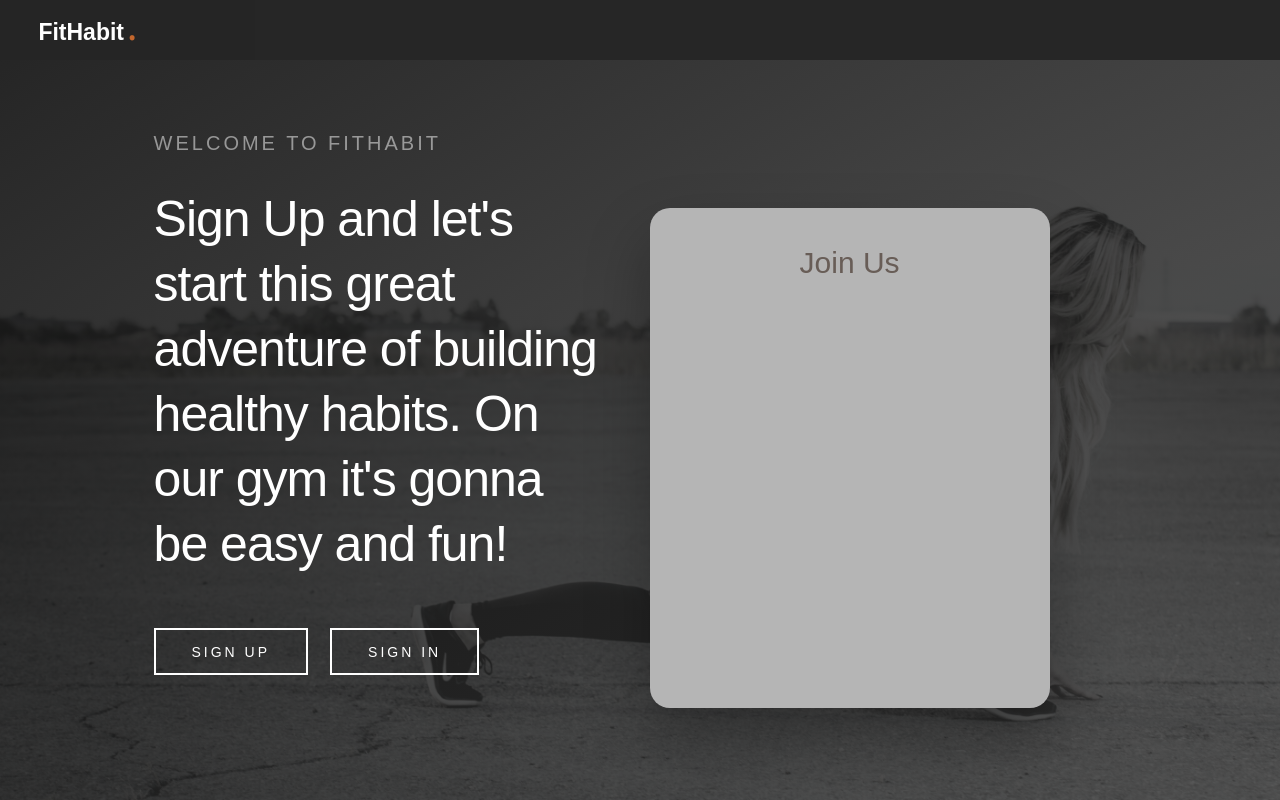
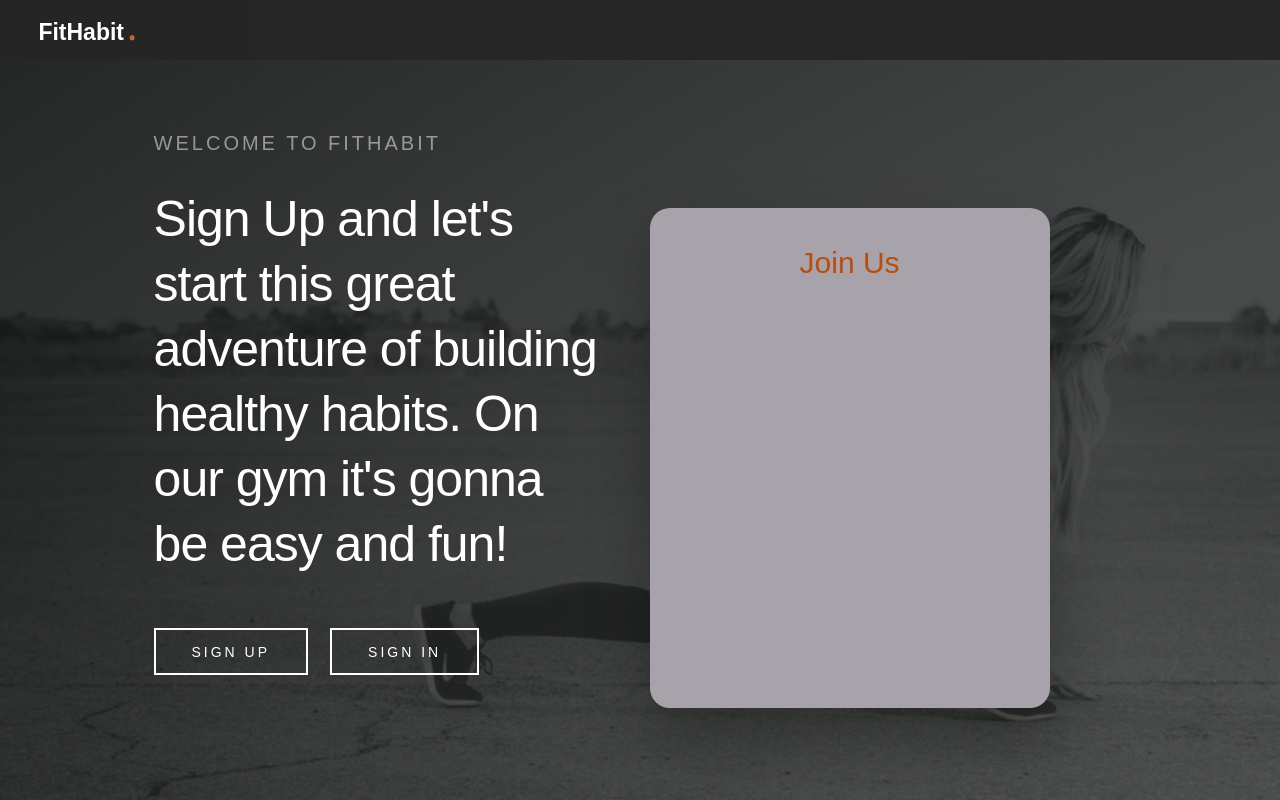
Before and after one commit to Kowal0/training-schedule-app, a React app: page / in a window 1280 px wide. Built offline with nearby package versions, Linux system fonts and the light colour scheme.

Commit message:
chaned backround image

```diff
--- a/src/components/Login/styled/LoginFormSignUp.js
+++ b/src/components/Login/styled/LoginFormSignUp.js
@@ -5,7 +5,10 @@
     font-size: 30px;
     font-family: "montserrat-medium", sans-serif;
     padding: 10% 0;
-    opacity: 1;
+
+
+
+
 `;
 
 export default LoginFormSignUp;
--- a/src/components/Login/styled/LoginFormWrapper.js
+++ b/src/components/Login/styled/LoginFormWrapper.js
@@ -5,13 +5,12 @@
     justify-content:center;
     height: 500px;
     width: 400px;
-    background-color: #B8B3BC;
+    background-color: #A8A3AB;
     box-shadow: 0 2rem 4rem rgba(0, 0, 0, 0.3);
     border-radius: 20px;
     position: absolute;
     right: 18%;
     top: 20%;
-    // opacity: 0;
 `;
 
 export default LoginFormWrapper;
--- a/src/components/Login/styled/LoginPageWrapper.js
+++ b/src/components/Login/styled/LoginPageWrapper.js
@@ -3,9 +3,11 @@
 
 export const LoginPageWrapper = styled.div`
     display: flex;
+    position: relative;
     height: calc(100vh - 60px);
     width: 100%;
     justify-content: space-between;
+
     background: no-repeat bottom center fixed;
     background-image: linear-gradient(
         to right bottom,
@@ -14,8 +16,6 @@
         url(${myImage});
     background-size: cover;
     overflow: hidden;
-    filter: grayscale(90%);
-
 
 `;
 
```
Also changed, not shown: src/components/Login/assets/img1.jpg.
